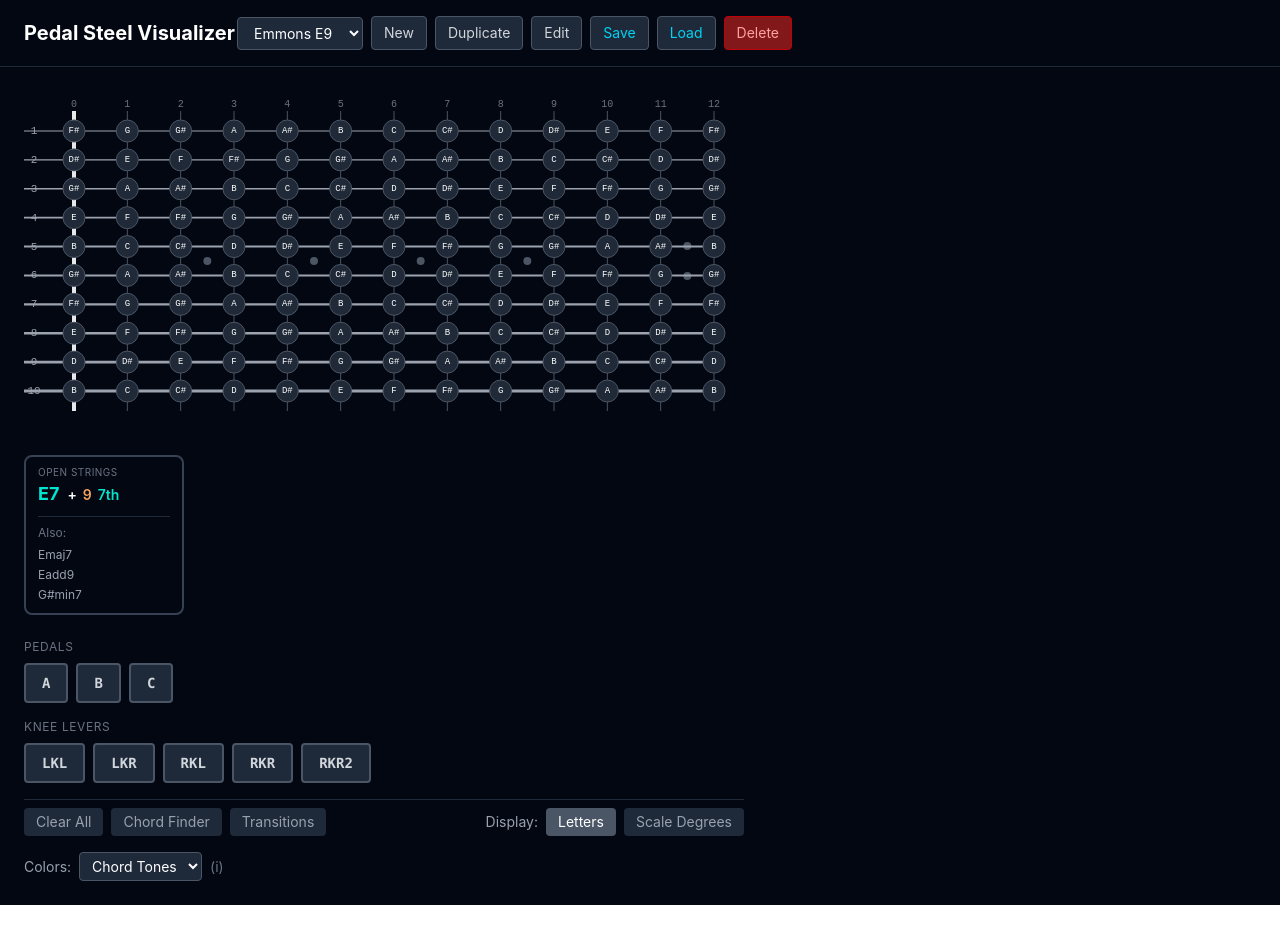
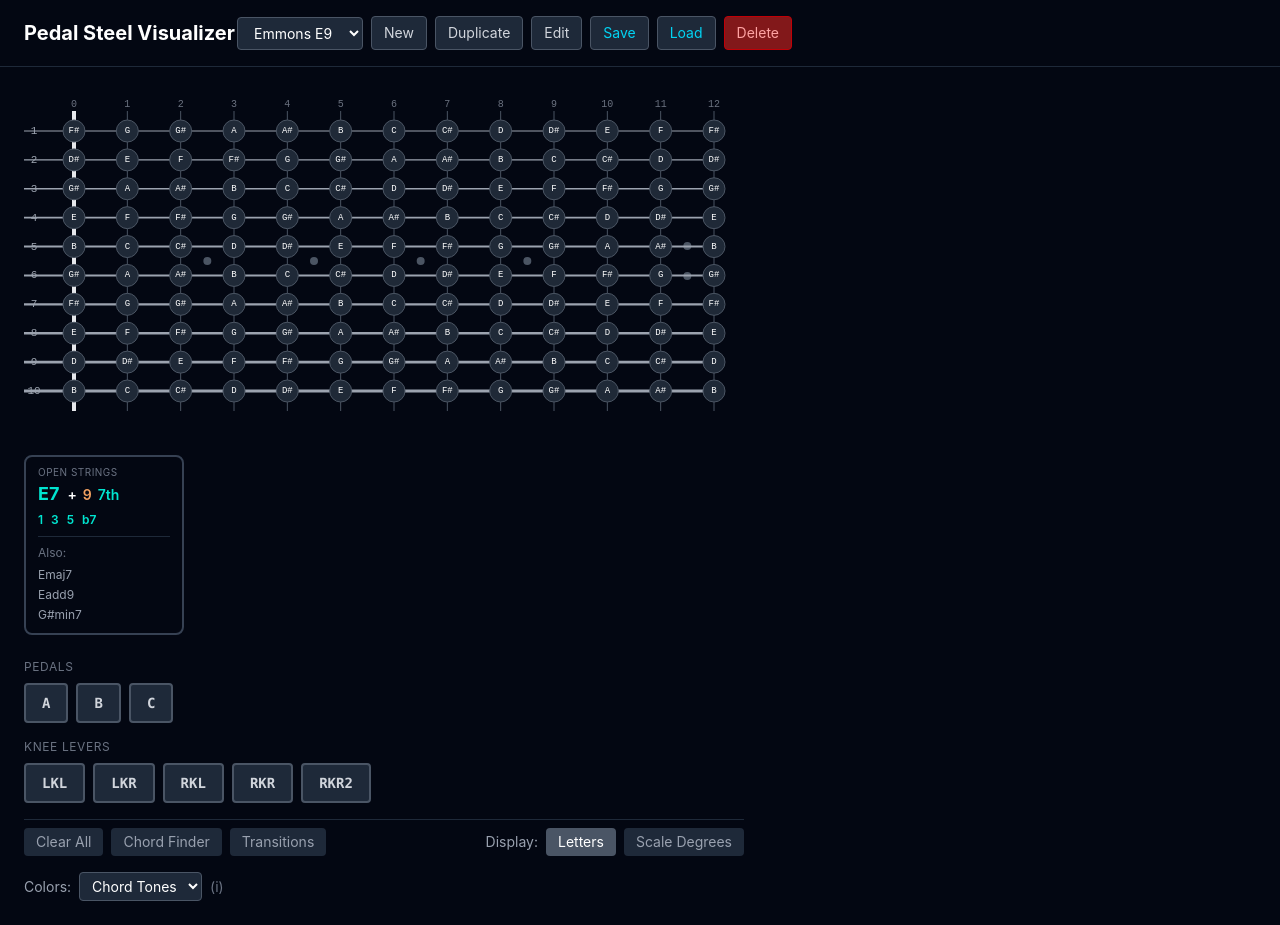
Before and after one commit to guild12/pedal-steel-visualizer, a React (Vite) app: page / in a window 1280 px wide. Built offline with nearby package versions, Linux system fonts and the light colour scheme.

Commit message:
feat(chord): show colored chord degree numbers (1 3 5 7) under chord name in badge

```diff
--- a/src/components/ChordVisualization/ChordAnalyzerBadge.tsx
+++ b/src/components/ChordVisualization/ChordAnalyzerBadge.tsx
@@ -2,6 +2,8 @@ import { useState } from 'react';
 import type { ChordDetectionResult, ChordName } from '../../types/chordTypes';
 import type { ColorTheme } from '../../types';
 import { resolveChordColor } from '../../utils/chordFunctionColors';
+import { getChordTones, noteNameToSemitone } from '../../utils/chordDetection';
+import { INTERVAL_TO_FUNCTION } from '../../utils/chordDictionary';
 
 interface ChordAnalyzerBadgeProps {
   detection: ChordDetectionResult | null;
@@ -35,6 +37,26 @@ export function ChordAnalyzerBadge({
 
   // Extensions: use activeExtensions from parent (handles both detected and override)
   const extensions = activeExtensions ?? layers.extensions;
+
+  // Chord tone degrees (e.g., "1 3 5 7") with function labels for coloring
+  const chordDegrees = (() => {
+    if (!displayedChord.quality) return [];
+    try {
+      const tones = getChordTones(displayedChord.root, displayedChord.quality);
+      const rootSemitone = noteNameToSemitone(displayedChord.root);
+      return tones.map(s => {
+        const interval = (s - rootSemitone + 12) % 12;
+        const fn = INTERVAL_TO_FUNCTION[interval];
+        if (!fn) return null;
+        // Convert function label to degree display: 'root'→'1', '3rd'→'3', '5th'→'5', etc.
+        const degree = fn === 'root' ? '1'
+          : fn.replace(/(st|nd|rd|th)$/, '');
+        return { degree, fn };
+      }).filter(Boolean) as { degree: string; fn: string }[];
+    } catch {
+      return [];
+    }
+  })();
 
   // Build the "Also" list: swap original primary in when overridden
   const alsoList = isOverridden
@@ -83,6 +105,20 @@ export function ChordAnalyzerBadge({
         )}
       </div>
 
+      {chordDegrees.length > 0 && (
+        <div className="flex gap-2 mt-1">
+          {chordDegrees.map((d, i) => (
+            <span
+              key={i}
+              className="text-xs font-semibold"
+              style={{ color: resolveChordColor(d.fn, colorTheme) ?? '#888' }}
+            >
+              {d.degree}
+            </span>
+          ))}
+        </div>
+      )}
+
       {alsoList.length > 0 && (
         <div className="mt-2 pt-2 border-t border-gray-800 text-xs text-gray-500">
           <div className="mb-1">Also:</div>
```
